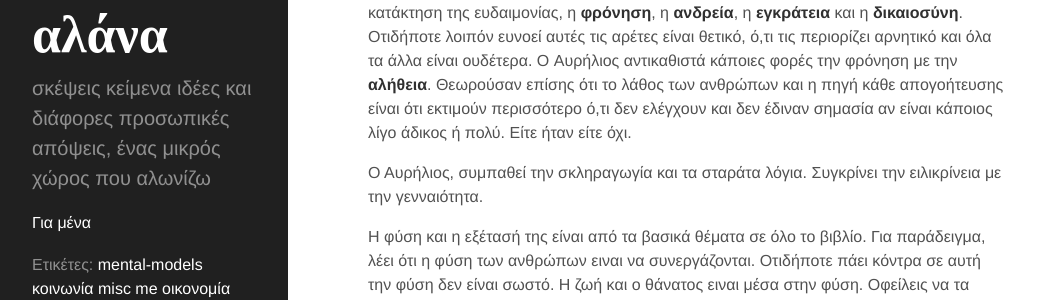
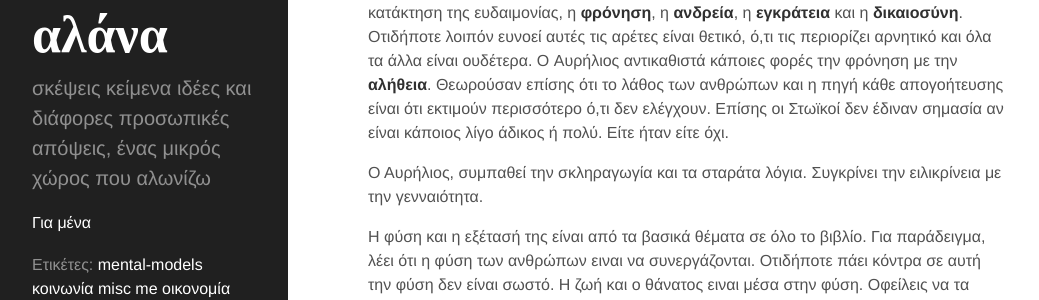
Before and after one commit to chief/chief.github.io, a Jekyll site: the page built from _posts/2020-12-01-ta-eis-eauton.md, in a window 1280 px wide and 900 px high. Shown: the part 455-755 px from the top of the window, without its empty margins (0-1039 px from the left). Built offline with Jekyll 4.4.1, drawn with Linux system fonts in a browser that asks for light colours; some web fonts are replaced.

Commit message:
Minor fix

```diff
--- a/_posts/2020-12-01-ta-eis-eauton.md
+++ b/_posts/2020-12-01-ta-eis-eauton.md
@@ -27,7 +27,7 @@ description: Σύντομη ανάλυση πάνω στο διαφωτιστι
 αρέτες είναι θετικό, ό,τι τις περιορίζει αρνητικό και όλα τα άλλα
 είναι ουδέτερα. O Αυρήλιος αντικαθιστά κάποιες φορές την φρόνηση με την <strong>αλήθεια</strong>.
 Θεωρούσαν επίσης ότι το λάθος των ανθρώπων και η πηγή κάθε απογοήτευσης είναι
-ότι εκτιμούν περισσότερο ό,τι δεν ελέγχουν και δεν έδιναν σημασία αν είναι κάποιος
+ότι εκτιμούν περισσότερο ό,τι δεν ελέγχουν. Επίσης οι Στωϊκοί δεν έδιναν σημασία αν είναι κάποιος
 λίγο άδικος ή πολύ. Είτε ήταν είτε όχι.
 
 Ο Αυρήλιος, συμπαθεί την σκληραγωγία και τα σταράτα λόγια. Συγκρίνει
```
